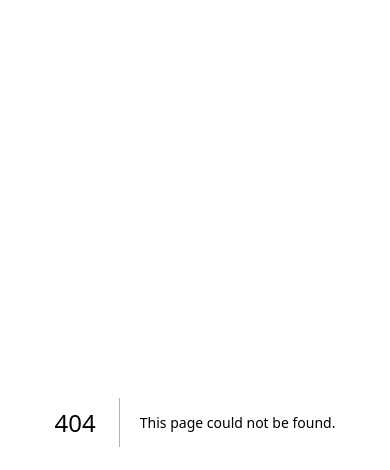
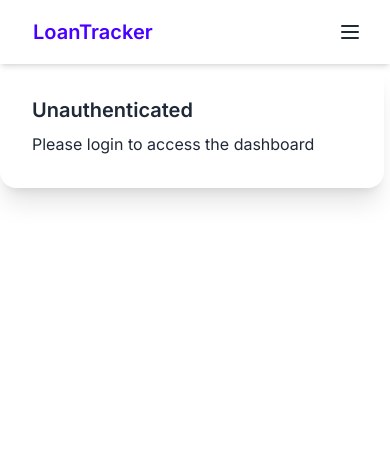
Before and after one commit to Shorno/loan-tracker-next.js, a Next.js app: page /dashboard in a window 390 px wide. Before the commit this address had no page. Shown: the top 470 px of the page. Built offline with nearby package versions, Linux system fonts and the light colour scheme; no server answers.

Commit message:
nav mobile responsive

```diff
--- /dev/null
+++ b/app/dashboard/page.tsx
@@ -0,0 +1,25 @@
+import {auth} from "@/auth";
+
+export default async function DashboardPage() {
+    const session = await auth()
+    const user = session?.user
+    return (
+        <>
+            <div className="card bg-base-100 w-96 shadow-xl">
+                <div className="card-body">
+                    <h2 className="card-title">{user ? "Authenticated" : "Unauthenticated"}</h2>
+                    {
+                        user ? (
+                            <>
+                                <p>Welcome, {user.id}</p>
+                                <p>Email: {user.email}</p>
+                            </>
+                        ) : (
+                            <p>Please login to access the dashboard</p>
+                        )
+                    }
+                </div>
+            </div>
+        </>
+    )
+}
--- a/app/layout.tsx
+++ b/app/layout.tsx
@@ -1,6 +1,8 @@
 import type { Metadata } from "next";
 import { Inter } from "next/font/google";
 import "./globals.css";
+import {SessionProvider} from "next-auth/react";
+import Navbar from "@/components/navbar";
 
 const inter = Inter({ subsets: ["latin"] });
 
@@ -16,7 +18,12 @@ export default function RootLayout({
 }>) {
   return (
     <html lang="en">
-      <body className={inter.className}>{children}</body>
+      <body className={inter.className}>
+      <SessionProvider>
+          <Navbar/>
+          {children}
+      </SessionProvider>
+      </body>
     </html>
   );
 }
--- a/app/page.tsx
+++ b/app/page.tsx
@@ -1,5 +1,4 @@
 import Link from 'next/link'
-import Navbar from "@/components/navbar";
 import Image from "next/image";
 import heroImage from "@/public/hero-img.jpg";
 
@@ -8,8 +7,6 @@ export default function LandingPage() {
 
     return (
         <div className="min-h-screen flex flex-col bg-gradient-to-br from-blue-50 to-indigo-100">
-            <Navbar/>
-
             <main className="flex-grow">
                 <section className="pt-16 pb-20 px-4 sm:px-6 lg:px-8">
                     <div className="max-w-7xl mx-auto">
--- /dev/null
+++ b/app/profile/page.tsx
@@ -0,0 +1,7 @@
+export default function ProfilePage(){
+    return  (
+        <>
+            <h2>Profile Page</h2>
+        </>
+    )
+}
--- a/components/navbar.tsx
+++ b/components/navbar.tsx
@@ -1,82 +1,82 @@
 "use client"
-import Link from "next/link";
-import {Menu, X} from "lucide-react";
-import {useState} from "react";
 
+import { useState } from "react"
+import Link from "next/link"
+import { useSession } from "next-auth/react"
+import { Menu, X } from "lucide-react"
 
 export default function Navbar() {
+    const [mobileMenuOpen, setMobileMenuOpen] = useState(false)
+    const {status} = useSession()
+    const isAuthenticated = status === "authenticated"
+    const isLoading = status === "loading"
 
-    const [mobileMenuOpen, setMobileMenuOpen] = useState(false)
+    const toggleMobileMenu = () => setMobileMenuOpen(!mobileMenuOpen)
 
-    const toggleMobileMenu = () => {
-        setMobileMenuOpen(!mobileMenuOpen)
-    }
+    const NavItems = () => (
+        <>
+            {isAuthenticated && (
+                <li>
+                    <Link href={"/dashboard"} className="lg:hover:text-primary">
+                        Dashboard
+                    </Link>
+                </li>
+            )}
+            {!isLoading && (
+                <>
+                    {isAuthenticated ? (
+                        <>
+                            <li><Link href={"/profile"}>Profile</Link></li>
+                            <li><Link href={"/auth/logout"}>Logout</Link></li>
+                        </>
+                    ) : (
+                        <>
+                            <li><Link href={"/auth/login"} className="hover:text-primary">Log in</Link></li>
+                            <li><Link href={"/auth/signup"} className="btn btn-primary btn-sm">Sign up</Link></li>
+                        </>
+                    )}
+                </>
+            )}
+        </>
+    )
+
     return (
-        <>
-            <header className="sticky top-0 z-50 bg-white shadow-md">
-                <nav className="container mx-auto px-4 sm:px-6 lg:px-8">
-                    <div className="flex justify-between items-center h-16">
-                        <div className="flex items-center">
-                            <Link href={"/"} className="flex-shrink-0">
-                                <span className="text-2xl font-bold text-indigo-600">LoanTracker</span>
+        <header className="sticky top-0 z-50 bg-base-100 shadow-md">
+            <div className="navbar container mx-auto px-4">
+                <div className="flex-1">
+                    <Link href="/" className="btn btn-ghost normal-case text-xl text-primary">
+                        LoanTracker
                     </Link>
                 </div>
-                        <div className="hidden md:block">
-                            <div className="ml-10 flex items-baseline space-x-4">
-                                <Link href={"/dashboard"}
-                                      className="px-3 py-2 rounded-md text-sm font-medium text-gray-700 hover:text-indigo-600 hover:bg-indigo-50 transition duration-150 ease-in-out">Dashboard</Link>
+                <div className="flex-none hidden md:block">
+                    <ul className="menu menu-horizontal px-1">
+                        <NavItems />
+                    </ul>
                 </div>
-                        </div>
-                        <div className="hidden md:block">
-                            <Link href={"/auth/login"}
-                                  className="inline-flex items-center px-4 py-2 border border-transparent text-sm font-medium rounded-md text-indigo-600 bg-white hover:bg-indigo-50 focus:outline-none focus:ring-2 focus:ring-offset-2 focus:ring-indigo-500 transition duration-150 ease-in-out">
-                                Log in
-                            </Link>
-                            <Link href={"/auth/signup"}
-                                  className="ml-4 inline-flex items-center px-4 py-2 border border-transparent text-sm font-medium rounded-md text-white bg-indigo-600 hover:bg-indigo-700 focus:outline-none focus:ring-2 focus:ring-offset-2 focus:ring-indigo-500 transition duration-150 ease-in-out">
-                                Sign up
-                            </Link>
-                        </div>
-                        <div className="-mr-2 flex md:hidden">
+                <div className="flex-none md:hidden">
                     <button
                         onClick={toggleMobileMenu}
-                                type="button"
-                                className="inline-flex items-center justify-center p-2 rounded-md text-gray-400 hover:text-gray-500 hover:bg-gray-100 focus:outline-none focus:ring-2 focus:ring-inset focus:ring-indigo-500"
-                                aria-controls="mobile-menu"
-                                aria-expanded="false"
+                        className="btn btn-square btn-ghost"
+                        aria-expanded={mobileMenuOpen}
+                        aria-label="Toggle menu"
                     >
-                                <span className="sr-only">Open main menu</span>
-                                {mobileMenuOpen ? (
-                                    <X className="block h-6 w-6" aria-hidden="true"/>
-                                ) : (
-                                    <Menu className="block h-6 w-6" aria-hidden="true"/>
-                                )}
+                        {mobileMenuOpen ? <X className="h-6 w-6" /> : <Menu className="h-6 w-6" />}
                     </button>
                 </div>
             </div>
+
+            {/* Mobile menu overlay */}
+            <div
+                className={`absolute left-0 right-0 bg-base-100 shadow-lg md:hidden transition-all duration-300 ease-in-out ${
+                    mobileMenuOpen ? 'top-full opacity-100' : 'top-[100%] opacity-0 pointer-events-none'
+                }`}
+            >
+                <nav className="py-4">
+                    <ul className="menu menu-horizontal">
+                        <NavItems />
+                    </ul>
                 </nav>
-
-                {mobileMenuOpen && (
-                    <div className="md:hidden" id="mobile-menu">
-                        <div className="px-2 pt-2 pb-3 space-y-1 sm:px-3">
-
-                            <Link href={"/dashboard"}
-                                  className="block px-3 py-2 rounded-md text-base font-medium text-gray-700 hover:text-indigo-600 hover:bg-indigo-50">Dashboard</Link>
-
             </div>
-                        <div className="pt-4 pb-3 border-t border-gray-200">
-                            <div className="flex items-center px-5">
-                                <Link href={"/auth/login"}
-                                      className="block px-3 py-2 rounded-md text-base font-medium text-gray-700 hover:text-indigo-600 hover:bg-indigo-50">Log
-                                    in</Link>
-                                <Link href={"/auth/signup"}
-                                      className="block px-3 py-2 rounded-md text-base font-medium text-white bg-indigo-600 hover:bg-indigo-700">Sign
-                                    up</Link>
-                            </div>
-                        </div>
-                    </div>
-                )}
         </header>
-        </>
     )
 }
```
Lines whose indentation alone changed are shown as unchanged.
